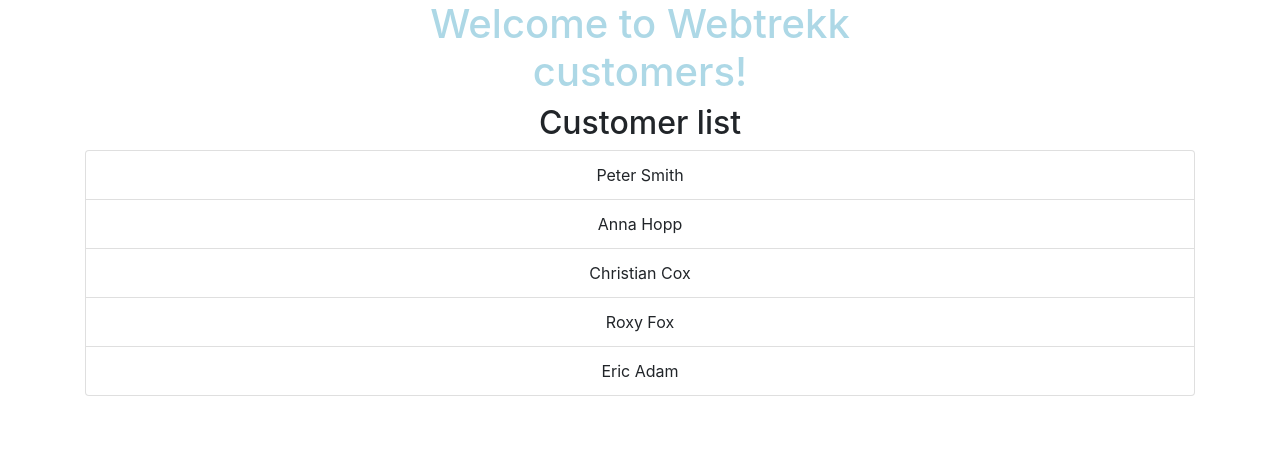
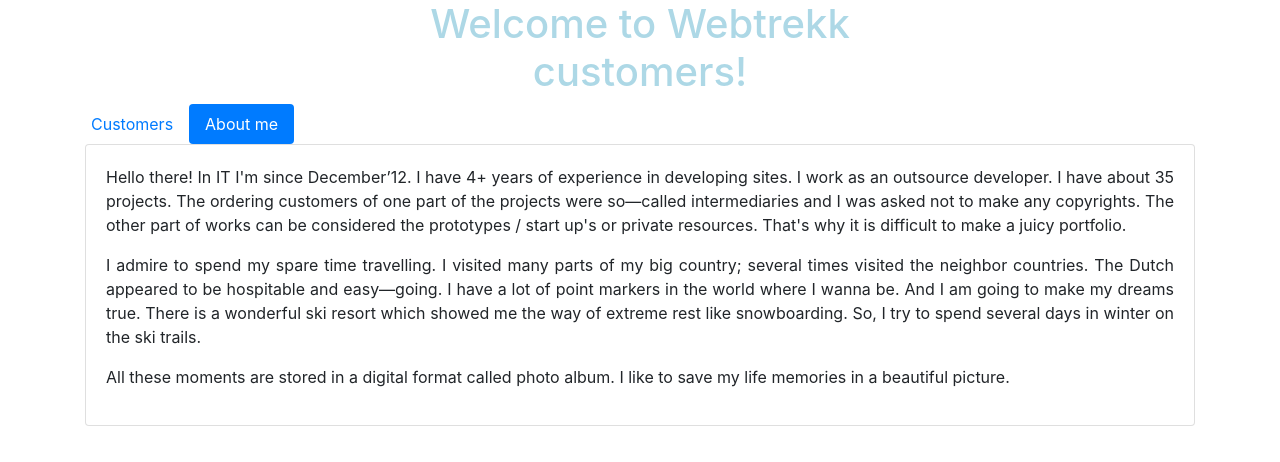
Before and after one commit to alunenko/webtrekk, an Angular app in the folder webtrekk-customers/: page /about-me in a window 1280 px wide. Shown: the top 462 px of the page. Built offline with nearby package versions, Linux system fonts and the light colour scheme.

Commit message:
Create route's, about me page

```diff
--- /dev/null
+++ b/webtrekk-customers/src/app/about-me/about-me.component.html
@@ -0,0 +1,19 @@
+<div class="row">
+    <div class="col text-justify">
+        <div class="card">
+            <div class="card-body">
+                <p>Hello there! In IT I'm since December’12. I have 4+ years of experience in developing sites.
+                    I work as an outsource developer. I have about 35 projects.
+                    The ordering customers of one part of the projects were so—called intermediaries and I was asked not to make any copyrights.
+                    The other part of works can be considered the prototypes / start up's or private resources.
+                    That's why it is difficult to make a juicy portfolio.</p>
+                <p>I admire to spend my spare time travelling. I visited many parts of my big country; several times visited the neighbor countries.
+                    The Dutch appeared to be hospitable and easy—going. I have a lot of point markers in the world where I wanna be.
+                    And I am going to make my dreams true. There is a wonderful ski resort which showed me the way of extreme rest like snowboarding.
+                    So, I try to spend several days in winter on the ski trails.</p>
+                <p>All these moments are stored in a digital format called photo album.
+                    I like to save my life memories in a beautiful picture.</p>
+            </div>
+        </div>
+    </div>
+</div>
--- /dev/null
+++ b/webtrekk-customers/src/app/about-me/about-me.component.ts
@@ -0,0 +1,15 @@
+import { Component, OnInit } from '@angular/core';
+
+@Component({
+  selector: 'app-about-me',
+  templateUrl: './about-me.component.html',
+  styleUrls: ['./about-me.component.less']
+})
+export class AboutMeComponent implements OnInit {
+
+  constructor() { }
+
+  ngOnInit() {
+  }
+
+}
--- a/webtrekk-customers/src/app/app.component.html
+++ b/webtrekk-customers/src/app/app.component.html
@@ -6,8 +6,25 @@
     </div>
 
     <div class="row">
-        <div class="col text-center">
-            <app-customer></app-customer>
+        <div class="col">
+            <nav>
+                <ul class="nav nav-pills card-header-pills">
+                    <li class="nav-item">
+                        <a routerLink="/customer-list"
+                           routerLinkActive="active"
+                           class="nav-link"
+                           href="#">Customers</a>
+                    </li>
+                    <li class="nav-item">
+                        <a routerLink="/about-me"
+                           routerLinkActive="active"
+                           class="nav-link"
+                           href="#">About me</a>
+                    </li>
+                </ul>
+            </nav>
         </div>
     </div>
+
+    <router-outlet></router-outlet>
 </div>
--- a/webtrekk-customers/src/app/customer-detail/customer-detail.component.html
+++ b/webtrekk-customers/src/app/customer-detail/customer-detail.component.html
@@ -1,7 +1,6 @@
-<form *ngIf="customer"
-      class="mt-5">
+<form *ngIf="customer">
   <div class="card">
-    <div class="card-header">Edit customer {{ customer.name.first + ' ' + customer.name.last | uppercase }}</div>
+    <div class="card-header text-center">Edit customer {{ customer.name.first + ' ' + customer.name.last | uppercase }}</div>
     <div class="card-body">
       <div class="form-row">
         <div class="col">
--- a/webtrekk-customers/src/app/customer-detail/customer-detail.component.ts
+++ b/webtrekk-customers/src/app/customer-detail/customer-detail.component.ts
@@ -1,4 +1,8 @@
 import { Component, OnInit, Input } from '@angular/core';
+import { ActivatedRoute } from '@angular/router';
+import { Location } from '@angular/common';
+
+import { CustomerService }  from '../customer.service';
 import { Customer } from '../customer';
 
 @Component({
@@ -10,9 +14,25 @@
 
   @Input() customer: Customer;
 
-  constructor() { }
+  constructor(
+      private route: ActivatedRoute,
+      private customerService: CustomerService,
+      private location: Location
+  ) {}
 
-  ngOnInit() {
+  ngOnInit():void {
+    this.getCustomer();
+  }
+
+  getCustomer(): void {
+      const id = +this.route.snapshot.paramMap.get('id');
+      this
+          .customerService
+          .getCustomer(id)
+          .subscribe(
+              customer => this.customer = customer
+          )
+      ;
   }
 
 }
--- a/webtrekk-customers/src/app/customer.service.ts
+++ b/webtrekk-customers/src/app/customer.service.ts
@@ -15,4 +15,8 @@
   getCustomers(): Observable<Customer[]> {
     return of(CUSTOMERS);
   }
+
+  getCustomer(id: number): Observable<Customer> {
+      return of(CUSTOMERS.find(customer => customer.customerID === id));
+  }
 }
--- a/webtrekk-customers/src/app/customer/customer.component.html
+++ b/webtrekk-customers/src/app/customer/customer.component.html
@@ -1,10 +1,11 @@
 <div class="row">
-  <div class="col">
+  <div class="col text-center">
     <h2>Customer list</h2>
     <ul class="list-group">
       <li *ngFor="let customer of customers"
-          class="list-group-item"
-          (click)="onSelect(customer)">{{ customer.name.first + ' ' + customer.name.last }}</li>
+          class="list-group-item p-0">
+        <a routerLink="/customer/{{customer.customerID}}">{{ customer.name.first + ' ' + customer.name.last }}</a>
+      </li>
     </ul>
   </div>
 </div>
--- a/webtrekk-customers/src/app/customer/customer.component.less
+++ b/webtrekk-customers/src/app/customer/customer.component.less
@@ -0,0 +1,17 @@
+.list-group-item {
+  transition: .3s all;
+
+  &:hover {
+    transform: scale(1.1);
+    background-color: var(--primary);
+
+    a {
+      color: var(--white);
+    }
+  }
+
+  a {
+    display: block;
+    padding: 0.75rem 1.25rem;
+  }
+}
--- a/webtrekk-customers/src/app/customer/customer.component.ts
+++ b/webtrekk-customers/src/app/customer/customer.component.ts
@@ -1,7 +1,6 @@
 import { Component, OnInit } from '@angular/core';
+
 import { Customer } from '../customer';
-import { CUSTOMERS } from '../mock-customers';
-
 import { CustomerService } from '../customer.service';
 
 @Component({
@@ -11,7 +10,6 @@
 })
 export class CustomerComponent implements OnInit {
 
-    selectedCustomer: Customer;
     customers: Customer[];
 
     constructor(
@@ -22,10 +20,6 @@
         this.getCustomers();
     }
 
-    onSelect(customer: Customer): void {
-        this.selectedCustomer = customer;
-    }
-
     getCustomers(): void {
         this.customerService.getCustomers()
             .subscribe(customers => this.customers = customers);
```
Also changed, not shown: webtrekk-customers/src/app/app-routing.module.ts (added, +19 -0 lines), webtrekk-customers/src/app/app.module.ts (+7 -3 lines), webtrekk-customers/src/app/about-me/about-me.component.less (added), 2 other files (tests, documents, lock files or other folders).
